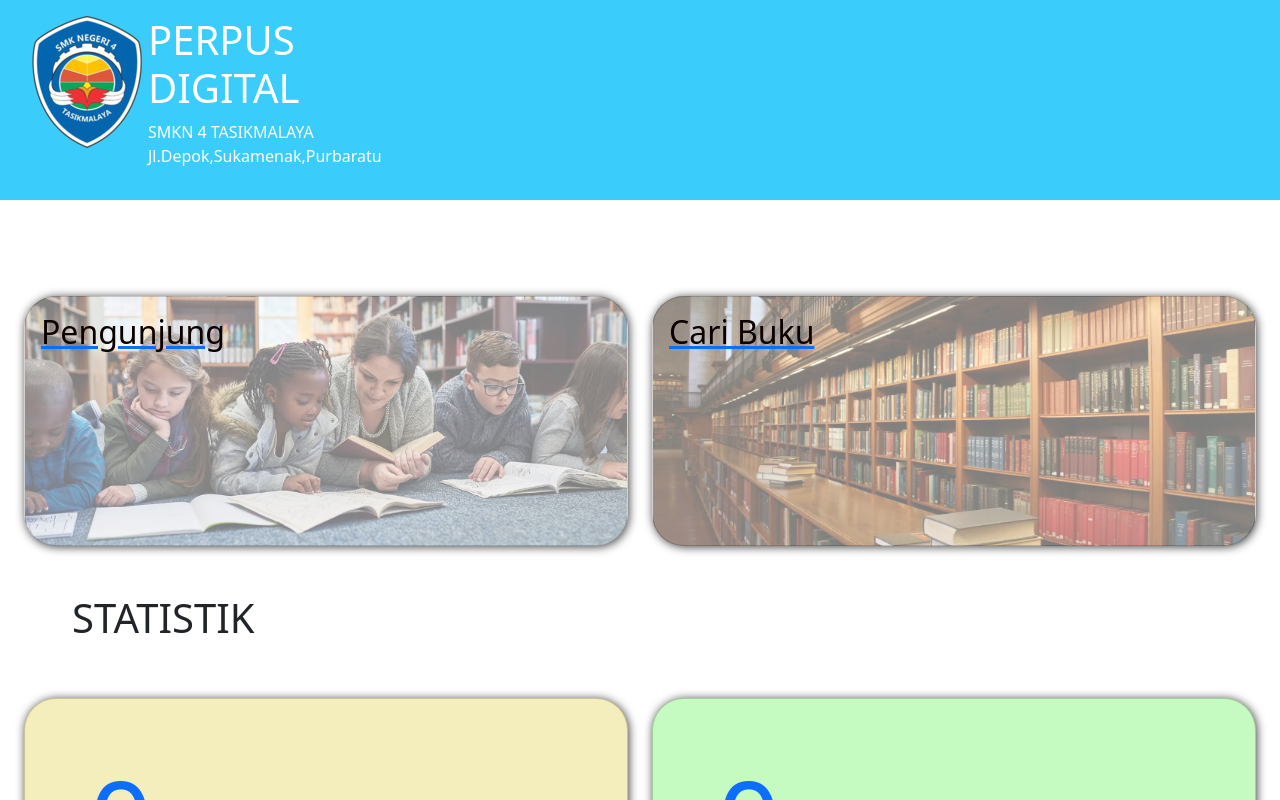
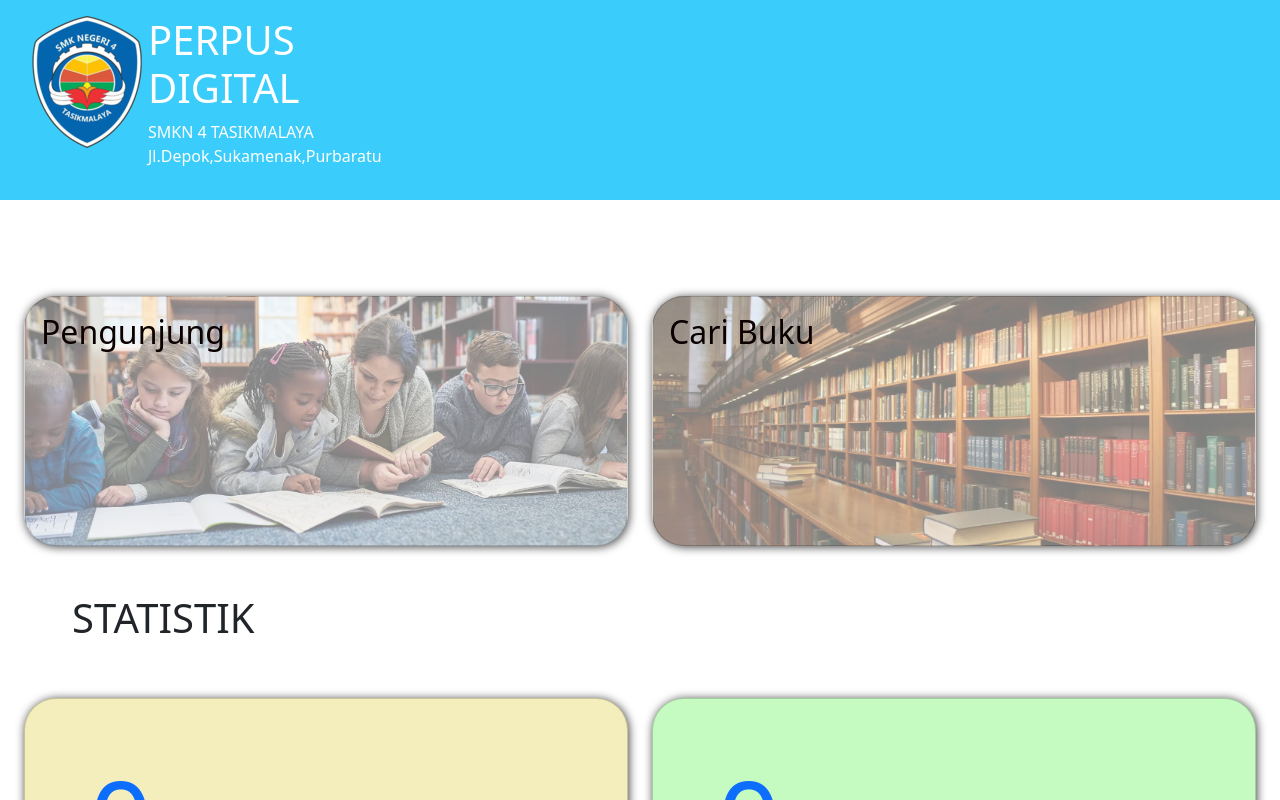
Before and after one commit to mirnatriani/perpus_digital-TEFA, a Nuxt app: page / in a window 1280 px wide. Shown: the top 800 px of the page. Built offline with nearby package versions, Linux system fonts and the light colour scheme; no server answers; the database is empty.

Commit message:
Add files via upload

```diff
--- a/pages/index.vue
+++ b/pages/index.vue
@@ -87,6 +87,9 @@ export default {
 </script>
 
 <style scoped>
+* {
+  text-decoration: none;
+}
 .card {
   height: 250px;
   box-shadow: 1px 1px 10px #424242;
```
